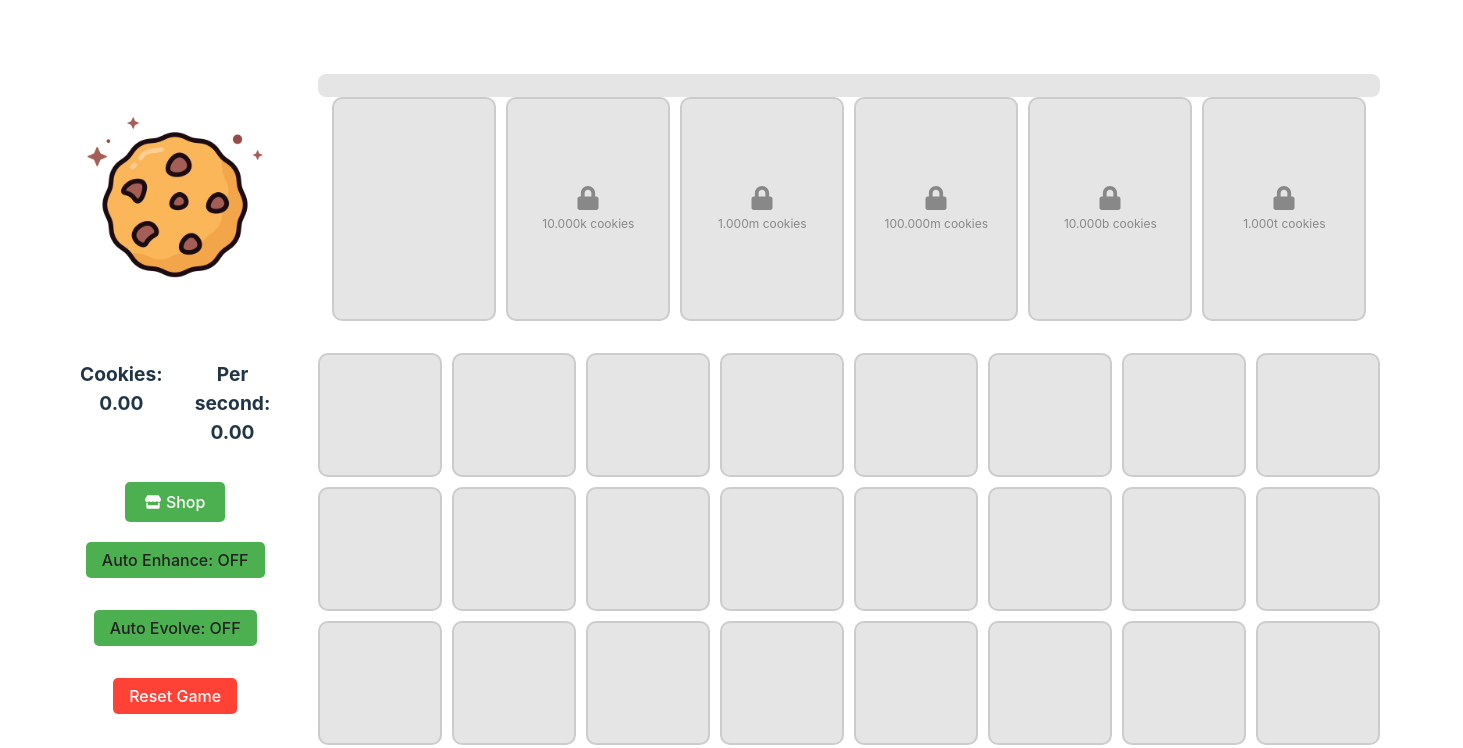
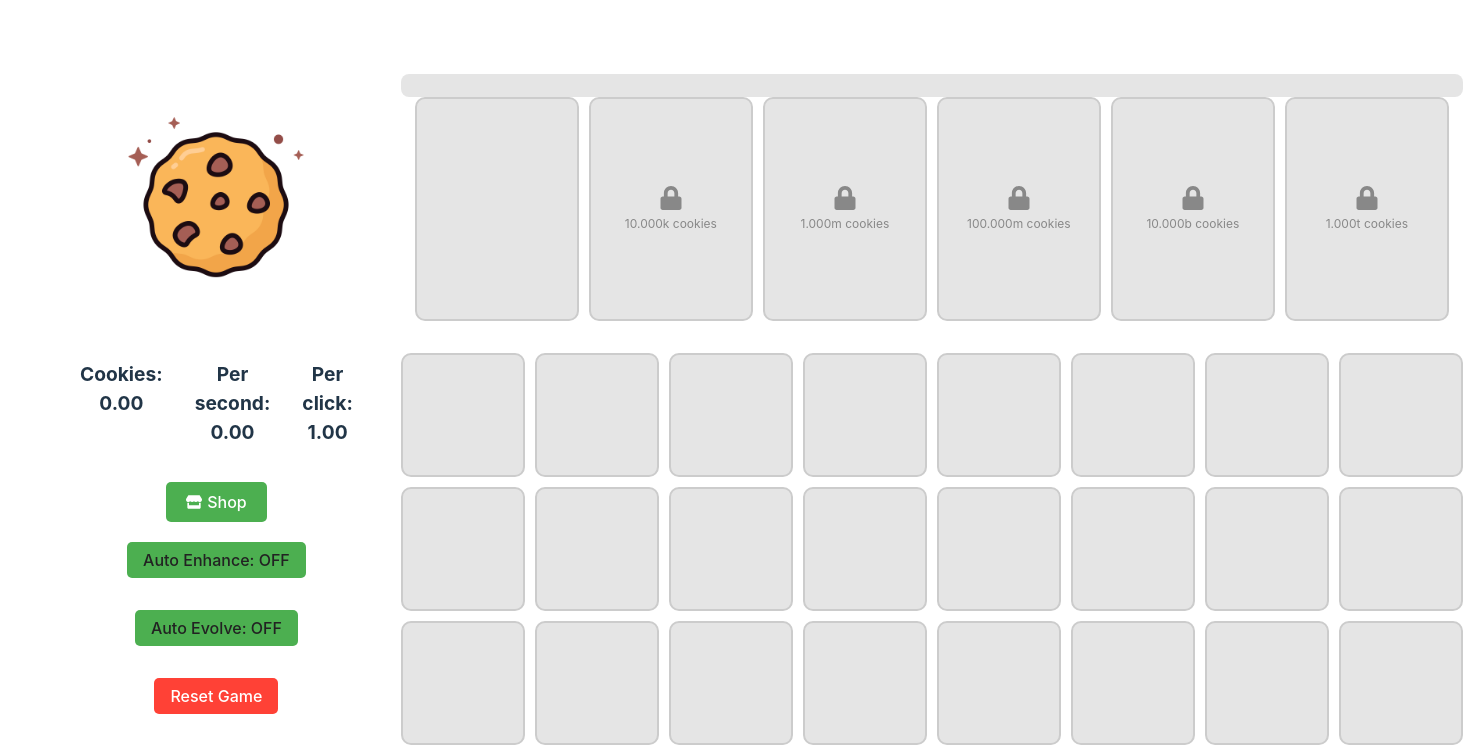
Before and after one commit to 23nicolaso/GachaClicker, a React (Vite) app in the folder cookie-clicker/: page / in a window 1280 px wide. Shown: the top 748 px of the page, 1463 px wide, since content can reach past the window. Built offline with nearby package versions, Linux system fonts and the light colour scheme.

Commit message:
small tweaks

```diff
--- a/cookie-clicker/src/App.tsx
+++ b/cookie-clicker/src/App.tsx
@@ -492,6 +492,22 @@ function App() {
   };
 
   const enhanceGenerator = (target: GeneratorInstance, enhancer: GeneratorInstance): GeneratorInstance => {
+    if (target.id === 'fallenAngel') {
+      // Special case for Fallen Angel: can be enhanced by any card
+      const newEnhancements = target.enhancements + enhancer.enhancements + 1;
+      const newCps = target.currentCps + enhancer.currentCps * 0.1;
+      const newLvl = Math.max(target.level, enhancer.level);
+      const newBoost = Math.max(target.boosts, enhancer.boosts);
+
+      return {
+        ...target,
+        enhancements: newEnhancements,
+        currentCps: newCps,
+        level: newLvl,
+        boosts: newBoost
+      };
+    }
+
     if (target.id !== enhancer.id || enhancer.isLocked) {
       return target;
     }
@@ -676,7 +692,7 @@ function App() {
           // Card dropped into its original position, do nothing
           return;
         }
-        if (targetGenerator && targetGenerator.id === generator.id) {
+        if (targetGenerator && (targetGenerator.id === generator.id || targetGenerator.id === 'fallenAngel' )) {
           setOwnedGenerators(prev => {
             const newInventory = [...prev];
             newInventory[index] = enhanceGenerator(targetGenerator, generator);
@@ -701,7 +717,7 @@ function App() {
       }
     } else if (target === 'active') {
       const targetGenerator = activeDeck[index];
-      if (targetGenerator && targetGenerator.id === generator.id && !targetGenerator.isLocked) {
+      if (targetGenerator && (targetGenerator.id === generator.id || targetGenerator.id === 'fallenAngel') && !targetGenerator.isLocked) {
         setActiveDeck(prev => {
           const newDeck = [...prev];
           newDeck[index] = enhanceGenerator(targetGenerator, generator);
@@ -1179,6 +1195,25 @@ function App() {
     setAutoEnhanceEnabled((prev: boolean) => !prev);
   };
 
+  const calculateClickValue = () => {
+    const baseClickValue = 1; // Base value for a click
+    const buffs = calculateBuffs(activeDeck);
+
+    // Calculate the total onClick value from active generators
+    const totalOnClick = activeDeck.reduce((total, generator) => {
+      if (generator) {
+        const boostMultiplier = Math.pow(1.25, generator.boosts);
+        return total + (generator.onClick * boostMultiplier);
+      }
+      return total;
+    }, baseClickValue);
+
+    // Apply buffs
+    const buffedClickValue = totalOnClick * buffs.onClick;
+
+    return buffedClickValue;
+  };
+
   const autoEnhance = () => {
     console.log("Auto Enhance triggered");
 
@@ -1402,6 +1437,7 @@ function App() {
           <div className="stats">
             <p>Cookies: {formatNumber(cookies)}</p>
             <p>Per second: {formatNumber(totalCPS)}</p>
+            <p>Per click: {formatNumber(calculateClickValue())}</p>
           </div>
           <button className="shop-button" onClick={toggleShop}>
             <FaStore /> Shop
```
